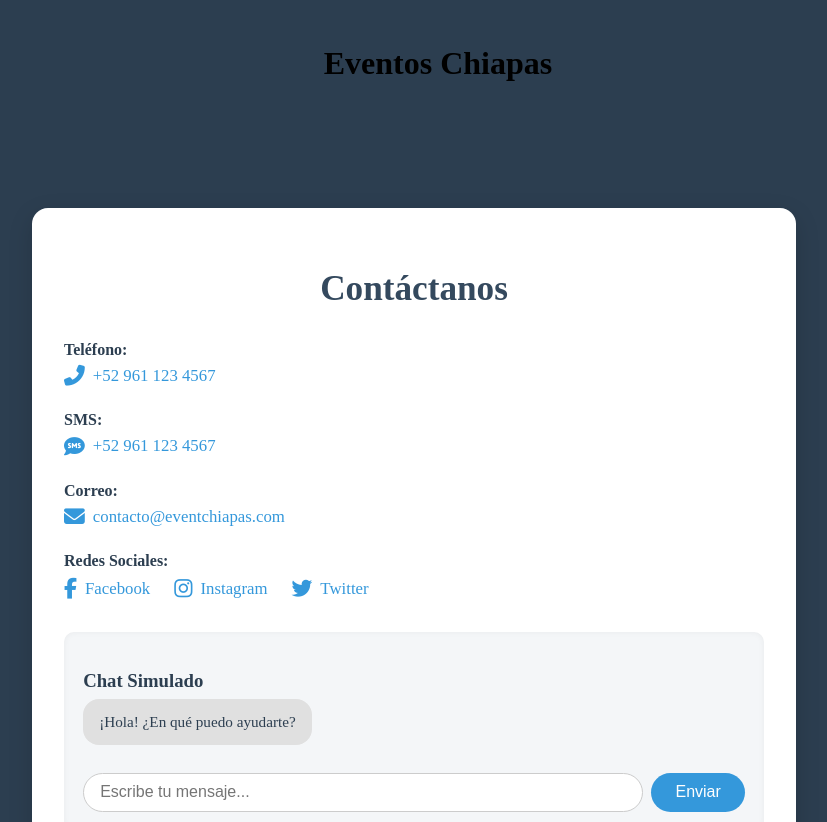
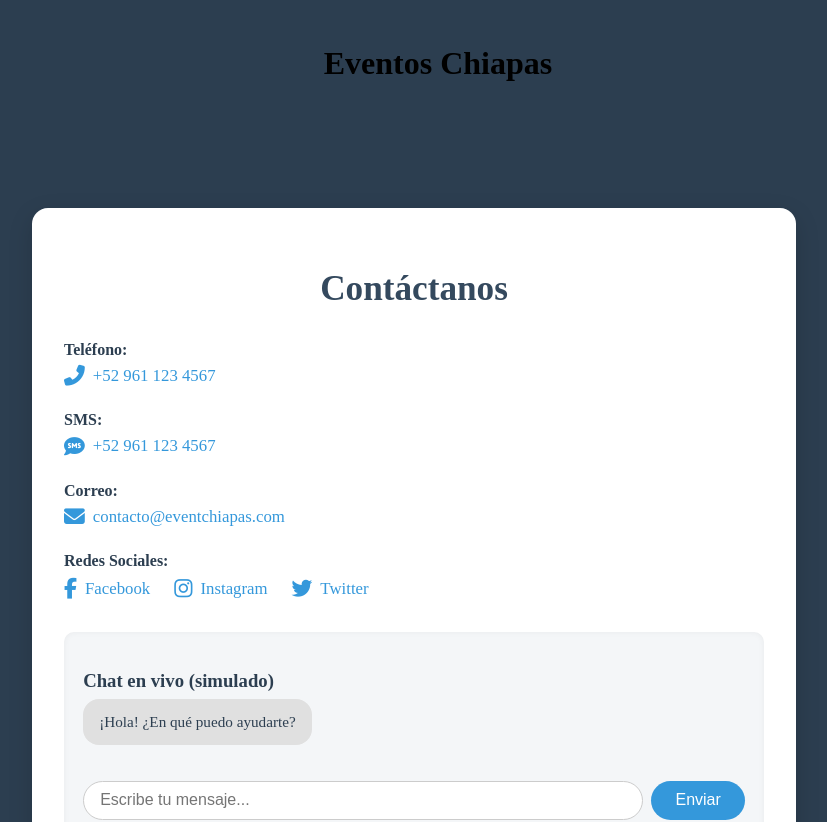
Before and after one commit to alexander1939/EventChiapas, a React (Vite) app: page /contact in a window 1280 px wide. Shown: the top 822 px of the page, without its empty margins (226-1053 px from the left). Built offline with nearby package versions, Linux system fonts and the light colour scheme.

Commit message:
feat: limitar altura del chat simulado y agregar scroll automático

```diff
--- a/src/assets/styles/contact.css
+++ b/src/assets/styles/contact.css
@@ -109,4 +109,8 @@
 .chat-container {
   display: flex;
   flex-direction: column;
+  max-height: 300px; /* altura fija para el chat */
+  overflow-y: auto;  /* scroll vertical si pasa del max-height */
+  padding-right: 8px; /* para que no tape el scrollbar el contenido */
+  gap: 0.5rem;
 }
--- a/src/pages/contact.tsx
+++ b/src/pages/contact.tsx
@@ -45,7 +45,6 @@ const Contact: React.FC = () => {
 
   return (
     <div className="contact-wrapper">
-      {/* Información de contacto (igual que antes) */}
       <h2 className="contact-title">Contáctanos</h2>
       <div className="contact-section">
         <label className="contact-label">Teléfono:</label>
@@ -106,7 +105,7 @@ const Contact: React.FC = () => {
 
       {/* Chat interactivo */}
       <div className="chat-simulado">
-        <h3 className="contact-label">Chat Simulado</h3>
+        <h3 className="contact-label">Chat en vivo (simulado)</h3>
         <div className="chat-container">
           {messages.map(msg => (
             <div
```
